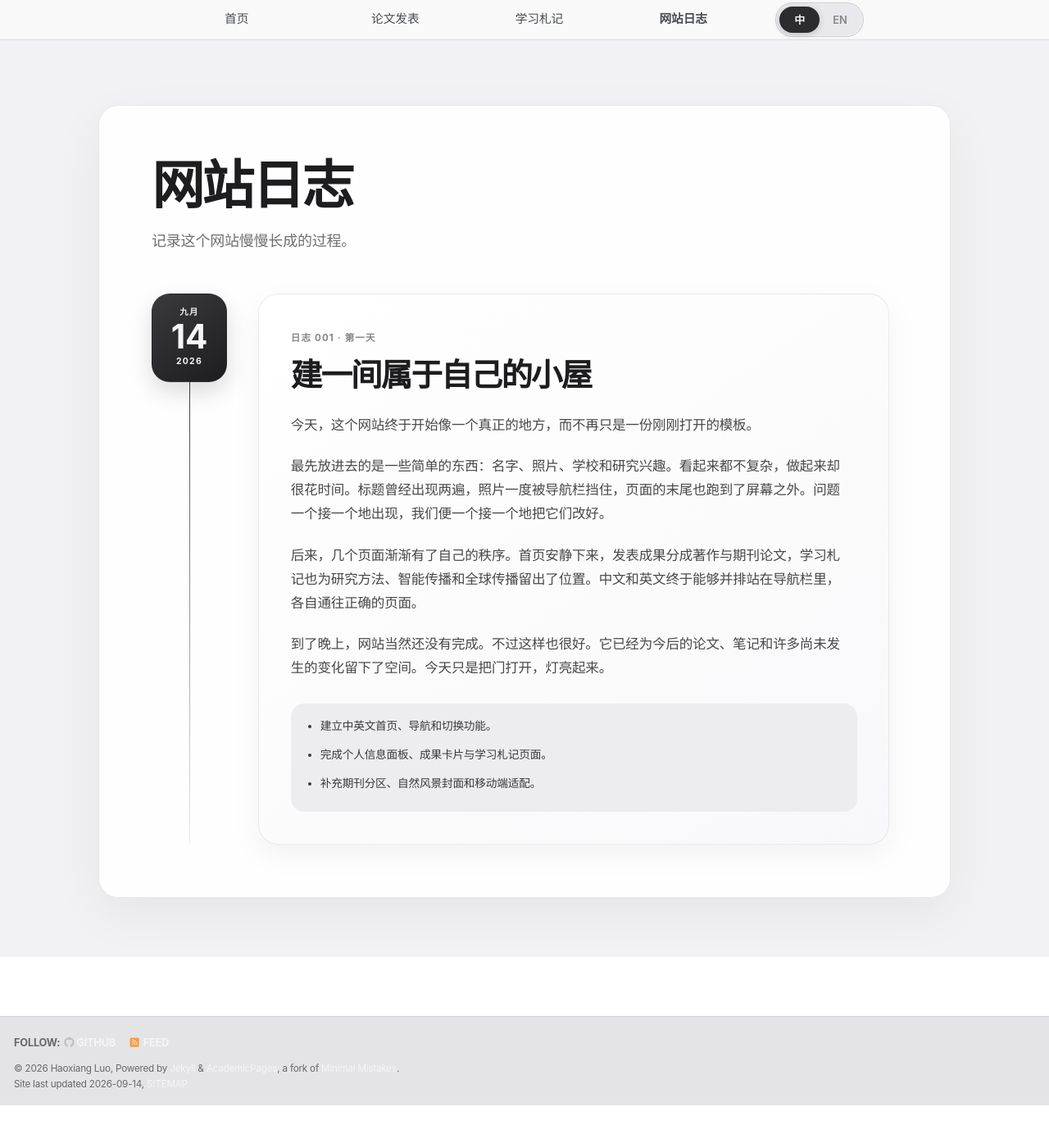
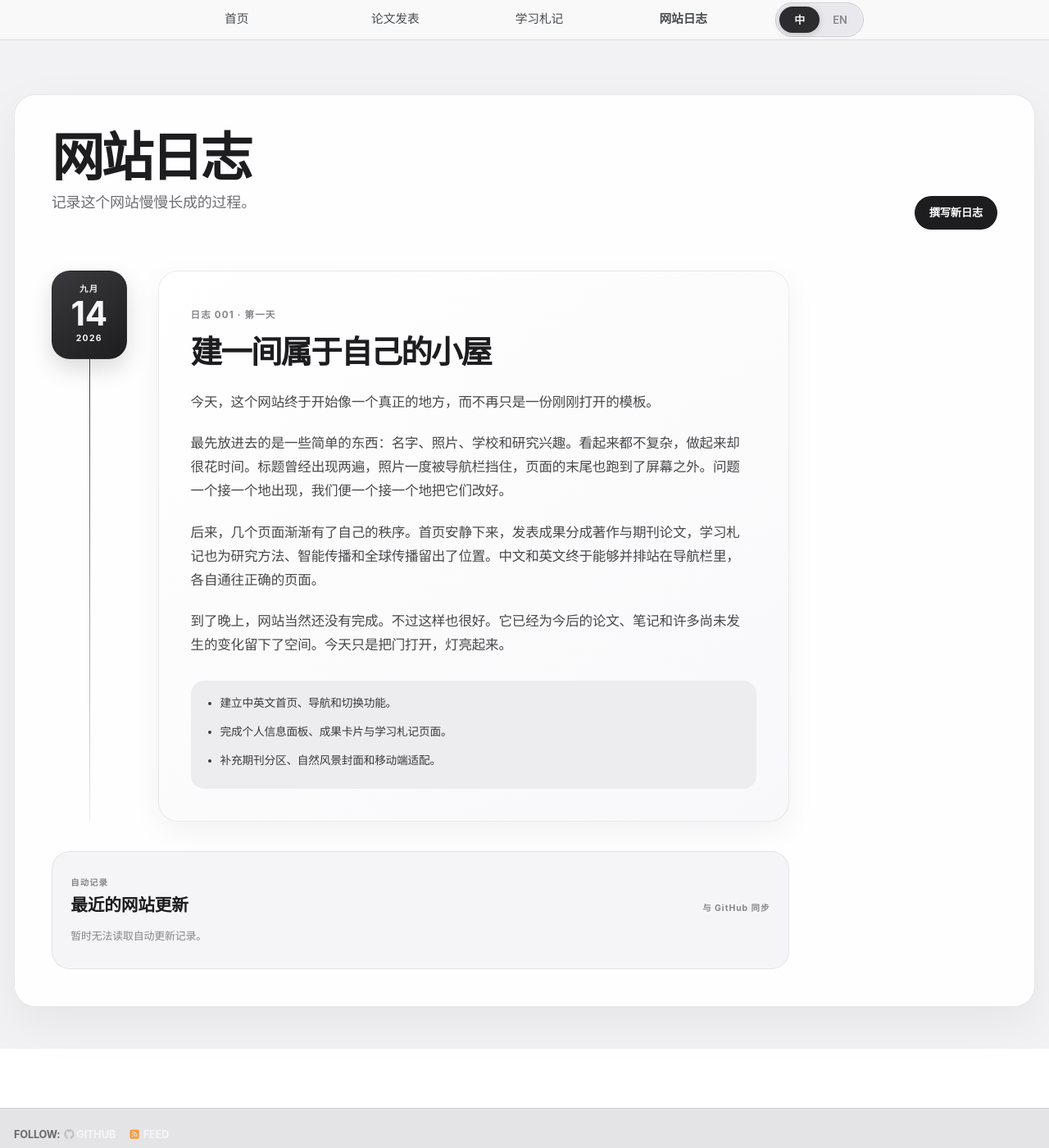
Before and after one commit to HaoxiangLuo/HaoxiangLuo.github.io, a Jekyll site: the page built from _pages/site-log-zh.html, in a window 1280 px wide and 1400 px high. Shown: the whole window at 82% size. Built offline with Jekyll 4.4.1, drawn with Linux system fonts in a browser that asks for light colours; a style sheet for code colours, icons or effects is not loaded.

Commit message:
Align content pages and automate site log

```diff
--- a/_pages/site-log-zh.html
+++ b/_pages/site-log-zh.html
@@ -7,7 +7,10 @@ lang: zh
 translation_url: /site-log/
 ---
 
-<p class="site-log-intro">记录这个网站慢慢长成的过程。</p>
+<div class="site-log-toolbar">
+  <p class="site-log-intro">记录这个网站慢慢长成的过程。</p>
+  <a class="site-log-write" href="https://github.com/HaoxiangLuo/HaoxiangLuo.github.io/edit/master/_pages/site-log-zh.html">撰写新日志</a>
+</div>
 
 <div class="site-timeline">
   <article class="site-log-entry">
@@ -27,3 +30,10 @@ translation_url: /site-log/
     </div>
   </article>
 </div>
+
+<section class="site-auto-updates" data-language="zh">
+  <div class="site-auto-updates__heading"><div><span>自动记录</span><h2>最近的网站更新</h2></div><small>与 GitHub 同步</small></div>
+  <ol class="site-auto-updates__list" aria-live="polite"><li class="is-loading">正在读取最近更新……</li></ol>
+</section>
+
+<script src="{{ base_path }}/assets/js/site-log.js" defer></script>
--- a/_sass/_content-refinements.scss
+++ b/_sass/_content-refinements.scss
@@ -1,6 +1,28 @@
 /* Publication grid and Study Notes components. Loaded last to avoid legacy overrides. */
 .greedy-nav .visible-links {
   max-width: 840px;
+}
+
+body.inner-page:has(.notes-grid) #main,
+body.inner-page:has(.site-timeline) #main {
+  max-width: 1280px;
+  padding-top: clamp(1.25rem, 2.5vw, 2rem);
+  padding-bottom: clamp(2rem, 4vw, 4rem);
+}
+
+body.inner-page:has(.notes-grid) .archive,
+body.inner-page:has(.site-timeline) .archive {
+  max-width: none;
+  padding: clamp(2rem, 3.5vw, 3.5rem);
+  border-radius: 26px;
+}
+
+body.inner-page:has(.notes-grid) .page__title,
+body.inner-page:has(.site-timeline) .page__title {
+  margin: 0 0 0.85rem;
+  font-size: clamp(2.8rem, 5vw, 4.35rem);
+  line-height: 0.98;
+  letter-spacing: -0.055em;
 }
 
 .publication-column--articles .publication-card-list {
@@ -16,6 +38,12 @@
   border-radius: 16px;
 }
 
+.publication-column--articles .publication-card__body {
+  position: relative;
+  align-self: stretch;
+  padding-top: 1.55rem;
+}
+
 .publication-column--articles .publication-cover--nature {
   width: 76px;
   min-height: 106px;
@@ -23,7 +51,7 @@
 }
 
 .publication-column--articles .publication-card h3 {
-  margin: 0.34rem 0 0.28rem;
+  margin: 0 0 0.28rem;
   font-size: clamp(0.69rem, 0.78vw, 0.78rem);
   line-height: 1.26;
 }
@@ -33,7 +61,10 @@
 }
 
 .publication-column--articles .publication-badge--rank {
-  margin-bottom: 0.15rem;
+  position: absolute;
+  top: 0;
+  left: 0;
+  margin: 0;
   padding: 0.24rem 0.45rem;
   font-size: 0.57rem;
 }
@@ -123,6 +154,39 @@
   color: #6e6e73;
   font-size: 1rem;
   line-height: 1.55;
+}
+
+.site-log-toolbar {
+  display: flex;
+  gap: 1rem;
+  align-items: flex-start;
+  justify-content: space-between;
+  margin-bottom: 2.75rem;
+}
+
+.site-log-toolbar .site-log-intro {
+  margin-bottom: 0;
+}
+
+.site-log-write {
+  display: inline-flex;
+  min-height: 40px;
+  flex: 0 0 auto;
+  align-items: center;
+  justify-content: center;
+  padding: 0.55rem 1rem;
+  border-radius: 999px;
+  color: #fff !important;
+  background: #1d1d1f;
+  font-size: 0.74rem;
+  font-weight: 650;
+  text-decoration: none !important;
+  transition: transform 180ms ease, box-shadow 180ms ease;
+}
+
+.site-log-write:hover {
+  transform: translateY(-1px);
+  box-shadow: 0 7px 20px rgba(0, 0, 0, 0.15);
 }
 
 .site-timeline {
@@ -219,6 +283,77 @@
   line-height: 1.45;
 }
 
+.site-auto-updates {
+  max-width: 900px;
+  margin-top: 2rem;
+  padding: 1.25rem;
+  border: 1px solid rgba(29, 29, 31, 0.08);
+  border-radius: 22px;
+  background: #f5f5f7;
+}
+
+.site-auto-updates__heading {
+  display: flex;
+  align-items: flex-end;
+  justify-content: space-between;
+  margin-bottom: 0.8rem;
+}
+
+.site-auto-updates__heading span,
+.site-auto-updates__heading small {
+  color: #86868b;
+  font-size: 0.58rem;
+  font-weight: 700;
+  letter-spacing: 0.09em;
+}
+
+.site-auto-updates__heading h2 {
+  margin: 0.2rem 0 0;
+  padding: 0;
+  border: 0;
+  font-size: 1.15rem;
+}
+
+.site-auto-updates__list {
+  display: grid;
+  grid-template-columns: repeat(2, minmax(0, 1fr));
+  gap: 0.55rem;
+  margin: 0;
+  padding: 0;
+  list-style: none;
+}
+
+.site-auto-updates__list a {
+  display: grid;
+  min-height: 70px;
+  align-content: space-between;
+  padding: 0.75rem;
+  border: 1px solid rgba(29, 29, 31, 0.07);
+  border-radius: 14px;
+  color: #1d1d1f !important;
+  background: #fff;
+  text-decoration: none !important;
+}
+
+.site-auto-updates__list strong {
+  overflow: hidden;
+  font-size: 0.72rem;
+  line-height: 1.35;
+  text-overflow: ellipsis;
+  white-space: nowrap;
+}
+
+.site-auto-updates__list time {
+  color: #86868b;
+  font-size: 0.6rem;
+}
+
+.site-auto-updates__list .is-loading {
+  grid-column: 1 / -1;
+  color: #86868b;
+  font-size: 0.72rem;
+}
+
 .notes-topic {
   position: relative;
   min-height: 250px;
@@ -279,10 +414,14 @@
   .publication-column--articles .publication-card-list { grid-template-columns: 1fr; }
 
   .site-log-intro { margin-bottom: 2rem; }
+  .site-log-toolbar { display: grid; margin-bottom: 2rem; }
+  .site-log-toolbar .site-log-intro { margin-bottom: 0; }
+  .site-log-write { justify-self: start; }
   .site-timeline::before { left: 24px; }
   .site-log-entry { grid-template-columns: 48px minmax(0, 1fr); gap: 0.75rem; }
   .site-log-entry time { width: 48px; height: 82px; border-radius: 14px; }
   .site-log-entry time strong { font-size: 1.5rem; }
   .site-log-entry time span, .site-log-entry time small { font-size: 0.46rem; letter-spacing: 0.04em; }
   .site-log-entry__content { padding: 1.15rem; border-radius: 18px; }
+  .site-auto-updates__list { grid-template-columns: 1fr; }
 }
--- /dev/null
+++ b/assets/js/site-log.js
@@ -0,0 +1,47 @@
+(function () {
+  "use strict";
+
+  var panel = document.querySelector(".site-auto-updates");
+  if (!panel) return;
+
+  var list = panel.querySelector(".site-auto-updates__list");
+  var isChinese = panel.getAttribute("data-language") === "zh";
+  var endpoint = "https://api.github.com/repos/HaoxiangLuo/HaoxiangLuo.github.io/commits?per_page=6";
+
+  fetch(endpoint, { headers: { Accept: "application/vnd.github+json" } })
+    .then(function (response) {
+      if (!response.ok) throw new Error("GitHub request failed");
+      return response.json();
+    })
+    .then(function (commits) {
+      list.textContent = "";
+      commits.forEach(function (item) {
+        var row = document.createElement("li");
+        var link = document.createElement("a");
+        var message = document.createElement("strong");
+        var date = document.createElement("time");
+        var rawDate = item.commit && item.commit.author ? item.commit.author.date : "";
+        var firstLine = item.commit && item.commit.message ? item.commit.message.split("\n")[0] : "Update";
+
+        link.href = item.html_url;
+        link.target = "_blank";
+        link.rel = "noopener noreferrer";
+        message.textContent = firstLine;
+        date.dateTime = rawDate;
+        date.textContent = new Intl.DateTimeFormat(isChinese ? "zh-CN" : "en", {
+          year: "numeric", month: "short", day: "numeric"
+        }).format(new Date(rawDate));
+        link.appendChild(message);
+        link.appendChild(date);
+        row.appendChild(link);
+        list.appendChild(row);
+      });
+    })
+    .catch(function () {
+      list.innerHTML = "";
+      var fallback = document.createElement("li");
+      fallback.className = "is-loading";
+      fallback.textContent = isChinese ? "暂时无法读取自动更新记录。" : "Automatic updates are temporarily unavailable.";
+      list.appendChild(fallback);
+    });
+}());
```
Also changed, not shown: _pages/site-log.html (+11 -1 lines).
